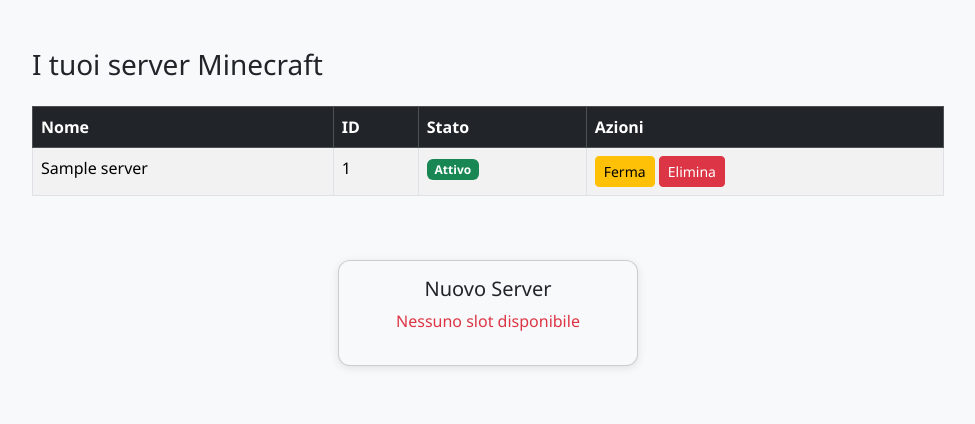
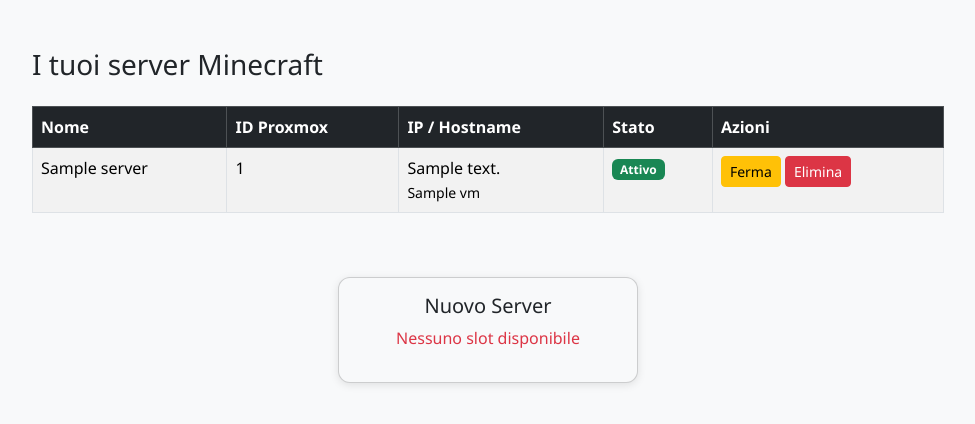
Before and after one commit to diegonuzzolo/sians, a PHP site: page /dashboard.php in a window 1280 px wide. Shown: the part 56-480 px from the top of the page, without its empty margins (152-1127 px from the left). Run offline with PHP 8.4, Linux system fonts and the light colour scheme; the visitor is signed in with stand-in values (Sample User, id 1); tables that the repository leaves empty or names only in its code hold one stand-in row (values such as "Sample post"); data that the repository does not hold is empty.

Commit message:
aggiornamento della dashboard

```diff
--- a/dashboard.php
+++ b/dashboard.php
@@ -7,8 +7,9 @@ if (!isset($_SESSION['user_id'])) {
     exit;
 }
 
+$userId = $_SESSION['user_id'];
 
-// Cerca il server dell'utente attuale
+// Cerca il server dell'utente attuale (puoi rimuoverlo se non serve)
 $stmt = $pdo->prepare("SELECT * FROM servers WHERE user_id = ?");
 $stmt->execute([$userId]);
 $server = $stmt->fetch(PDO::FETCH_ASSOC);
@@ -19,16 +20,16 @@ $slotDisponibili = $stmt->fetchColumn();
 
 // Quanti server ha l'utente
 $stmt = $pdo->prepare("SELECT COUNT(*) FROM servers WHERE user_id = ?");
-$stmt->execute([$_SESSION['user_id']]);
+$stmt->execute([$userId]);
 $mieiServer = $stmt->fetchColumn();
 
-$stmt = $pdo->prepare("SELECT s.id, s.name, s.status, vm.proxmox_vmid
+// Prendi tutti i server dell'utente con dati VM (ip e hostname)
+$stmt = $pdo->prepare("SELECT s.id, s.name, s.status, vm.proxmox_vmid, vm.ip_address, vm.hostname
                        FROM servers s
                        JOIN minecraft_vms vm ON s.proxmox_vmid = vm.proxmox_vmid
                        WHERE s.user_id = ?");
-$stmt->execute([$_SESSION['user_id']]);
+$stmt->execute([$userId]);
 $servers = $stmt->fetchAll();
-
 
 ?>
 <!DOCTYPE html>
@@ -50,8 +51,6 @@ $servers = $stmt->fetchAll();
 <body>
 <?php include 'includes/header.php'; ?>
 
-
-
 <div class="container my-5">
     <h3>I tuoi server Minecraft</h3>
 
@@ -63,7 +62,8 @@ $servers = $stmt->fetchAll();
                 <thead class="table-dark">
                     <tr>
                         <th>Nome</th>
-                        <th>ID</th>
+                        <th>ID Proxmox</th>
+                        <th>IP / Hostname</th>
                         <th>Stato</th>
                         <th>Azioni</th>
                     </tr>
@@ -73,6 +73,10 @@ $servers = $stmt->fetchAll();
                         <tr>
                             <td><?= htmlspecialchars($server['name']) ?></td>
                             <td><?= $server['proxmox_vmid'] ?></td>
+                            <td>
+                                <?= htmlspecialchars($server['ip_address'] ?? '') ?><br>
+                                <small><?= htmlspecialchars($server['hostname'] ?? '') ?></small>
+                            </td>
                             <td>
                                 <?php if ($server['status'] === 'running'): ?>
                                     <span class="badge bg-success">Attivo</span>
@@ -103,9 +107,8 @@ $servers = $stmt->fetchAll();
     <?php endif; ?>
 </div>
 
-
-        <!-- Azione -->
-        <div class="d-flex justify-content-center align-items-center" >
+<!-- Azione Nuovo Server -->
+<div class="d-flex justify-content-center align-items-center">
     <div class="card bg-light mb-3" style="width: 300px;">
         <div class="card-body text-center">
             <h5 class="card-title">Nuovo Server</h5>
@@ -118,12 +121,5 @@ $servers = $stmt->fetchAll();
     </div>
 </div>
 
-
-</div>
-
-
-
-</div>
-
 </body>
 </html>
```
